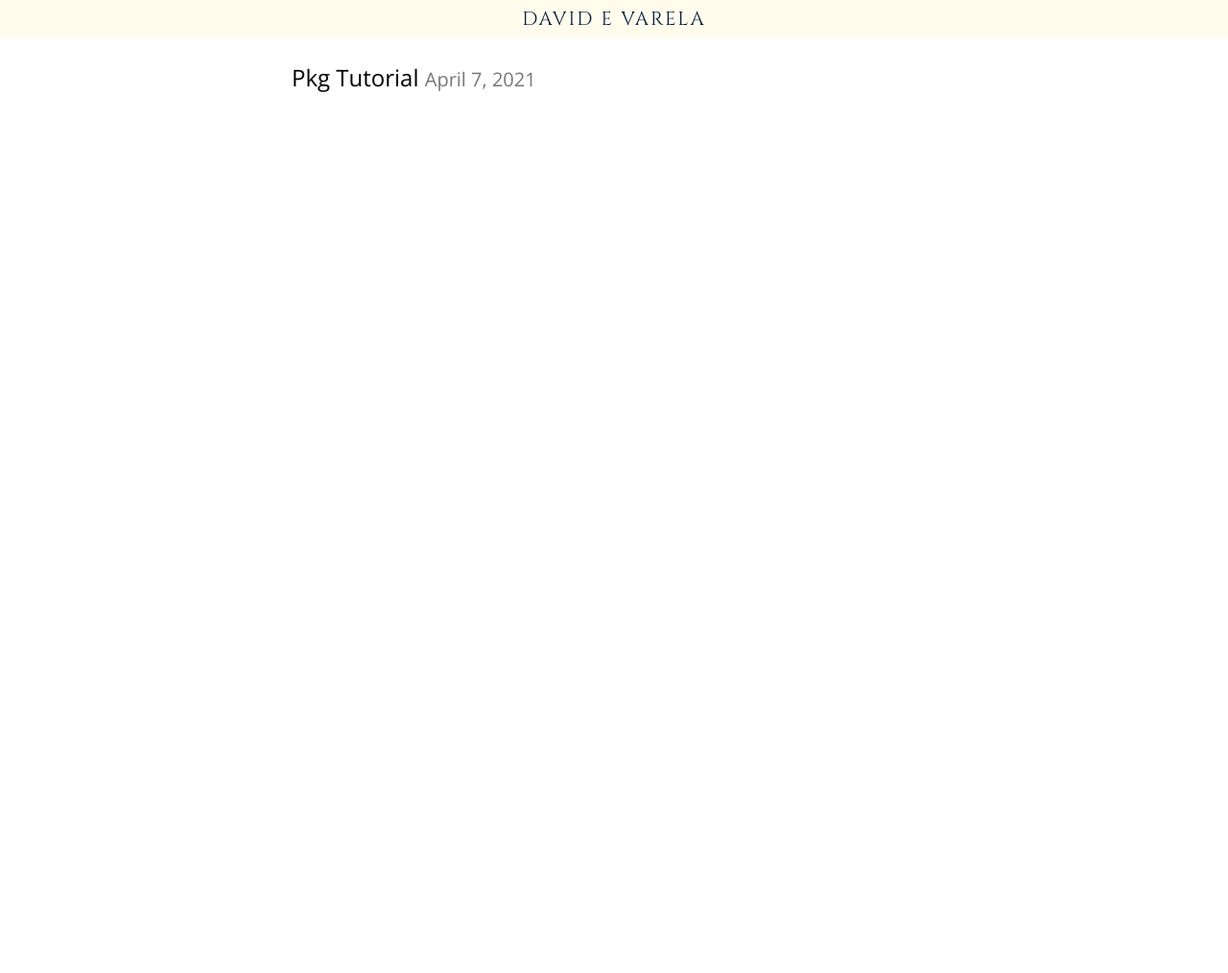
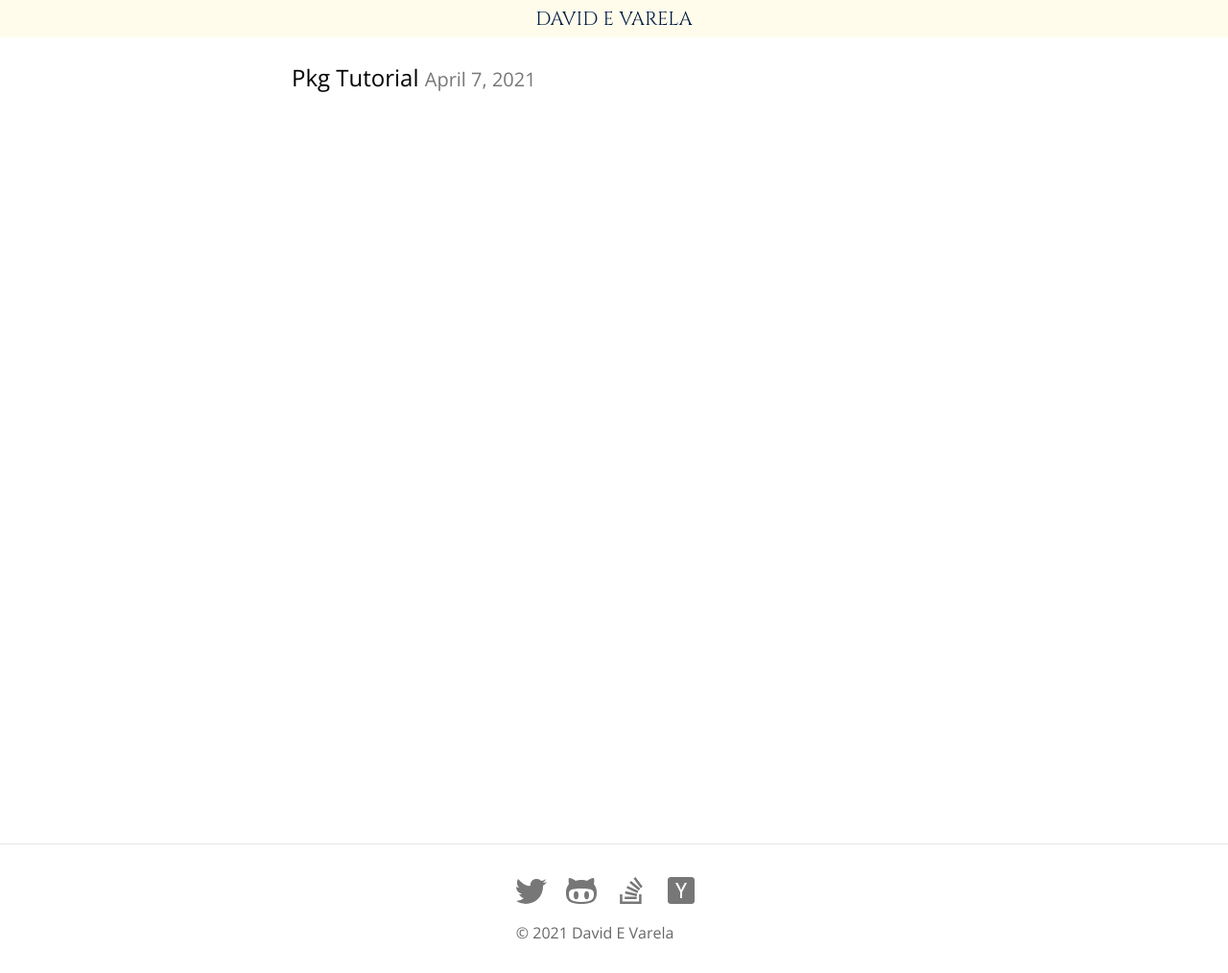
Before and after one commit to 00vareladavid/00vareladavid.github.io, a plain HTML site: page index.html in a window 1280 px wide. Shown: the whole page at 96% size. Before the commit the page ends 800 px from the top, so only its background shows below. Drawn offline with nearby package versions, Linux system fonts and the light colour scheme.

Commit message:
include socials in root page

```diff
--- a/index.html
+++ b/index.html
@@ -15,17 +15,54 @@
   </style>
   <title>David E Varela</title>
 </head>
-<body class="bg-white black-80">
+<body class="bg-white black-80 open-sans">
   <header class="bg-washed-yellow w-100 pa2 flex justify-center">
     <nav class="cinzel">
-      <a class="link f4 navy fw5 dim ttu tracked" href="/">David E Varela</a></li>
+      <a class="link f4 navy fw5 dim ttu" href="/">David E Varela</a></li>
     </nav>
   </header>
   <div class="center">
 <div class="f4 measure-wide open-sans center ph1-ns pt2-ns pa1">
-     <ul class="list pl0">
+     <div class="min-vh-100-ns">
+       <ul class="list pl0">
 <li><a class="link f3 black underline-hover" href="pages/pkg_tutorial.html">Pkg Tutorial <span class="f4 justify-right gray">April 7, 2021</span> </a></li>
-  </ul>
+    </ul>
+  </div>
+</div>
+<div class="mt2 bt b--black-10 pa4 black-60 flex justify-center">
+  <div class="flex-column">
+    <div>
+      <a class="link dim gray dib h2 w2 br-100 mr3 " href="https://twitter.com/00vareladavid" title="twitter">
+        <svg data-icon="twitter" viewBox="0 0 32 32" style="fill:currentcolor">
+          <title>twitter</title>
+          <path d="M2 4 C6 8 10 12 15 11 A6 6 0 0 1 22 4 A6 6 0 0 1 26 6 A8 8 0 0 0 31 4 A8 8 0 0 1 28 8 A8 8 0 0 0 32 7 A8 8 0 0 1 28 11 A18 18 0 0 1 10 30 A18 18 0 0 1 0 27 A12 12 0 0 0 8 24 A8 8 0 0 1 3 20 A8 8 0 0 0 6 19.5 A8 8 0 0 1 0 12 A8 8 0 0 0 3 13 A8 8 0 0 1 2 4"></path>
+        </svg>
+      </a>
+      <a class="link dim gray dib br-100 h2 w2 mr3 " href="https://github.com/00vareladavid" title="github">
+        <svg data-icon="github" viewBox="0 0 32 32" style="fill:currentcolor">
+          <title>github</title>
+          <path d="M0 18 C0 12 3 10 3 9 C2.5 7 2.5 4 3 3 C6 3 9 5 10 6 C12 5 14 5 16 5 C18 5 20 5 22 6 C23 5 26 3 29 3 C29.5 4 29.5 7 29 9 C29 10 32 12 32 18 C32 25 30 30 16 30 C2 30 0 25 0 18 M3 20 C3 24 4 28 16 28 C28 28 29 24 29 20 C29 16 28 14 16 14 C4 14 3 16 3 20 M8 21 A1.5 2.5 0 0 0 13 21 A1.5 2.5 0 0 0 8 21 M24 21 A1.5 2.5 0 0 0 19 21 A1.5 2.5 0 0 0 24 21 z"></path>
+        </svg>
+      </a>
+      <a class="link dim gray dib br-100 h2 w2 mr3 " href="https://stackoverflow.com/users/7077117" title="stackoverflow">
+        <svg data-icon="stackoverflow" width="32" height="32" viewBox="0 0 384 512" style="fill:currentcolor" xmlns="http://www.w3.org/2000/svg">
+          <title>stackoverflow</title>
+          <!-- Font Awesome Free 5.15.3 by @fontawesome - https://fontawesome.com License - https://fontawesome.com/license/free (Icons: CC BY 4.0, Fonts: SIL OFL 1.1, Code: MIT License) -->
+          <path d="M290.7 311L95 269.7 86.8 309l195.7 41zm51-87L188.2 95.7l-25.5 30.8 153.5 128.3zm-31.2 39.7L129.2 179l-16.7 36.5L293.7 300zM262 32l-32 24 119.3 160.3 32-24zm20.5 328h-200v39.7h200zm39.7 80H42.7V320h-40v160h359.5V320h-40z"/>
+        </svg>
+      </a>
+      <a class="link dim gray dib br-100 h2 w2 mr3 " href="https://news.ycombinator.com/user?id=00vareladavid" title="hackernews">
+        <svg data-icon="hackernews" width="32" height="32" viewBox="0 0 448 512" style="fill:currentcolor" xmlns="http://www.w3.org/2000/svg">
+          <title>hackernews</title>
+          <!-- Font Awesome Free 5.15.3 by @fontawesome - https://fontawesome.com License - https://fontawesome.com/license/free (Icons: CC BY 4.0, Fonts: SIL OFL 1.1, Code: MIT License) -->
+          <path d="M400 32H48C21.5 32 0 53.5 0 80v352c0 26.5 21.5 48 48 48h352c26.5 0 48-21.5 48-48V80c0-26.5-21.5-48-48-48zM21.2 229.2H21c.1-.1.2-.3.3-.4 0 .1 0 .3-.1.4zm218 53.9V384h-31.4V281.3L128 128h37.3c52.5 98.3 49.2 101.2 59.3 125.6 12.3-27 5.8-24.4 60.6-125.6H320l-80.8 155.1z"/>
+        </svg>
+      </a>
+    </div>
+    <div class="f5 copyright mt3">
+      &copy; 2021 David E Varela
+    </div>
+  </div>
 </div>
     </div> <!-- end CONTENT div -->
   </body>
```
Also changed, not shown: pages/pkg_tutorial.html (+2 -2 lines).
